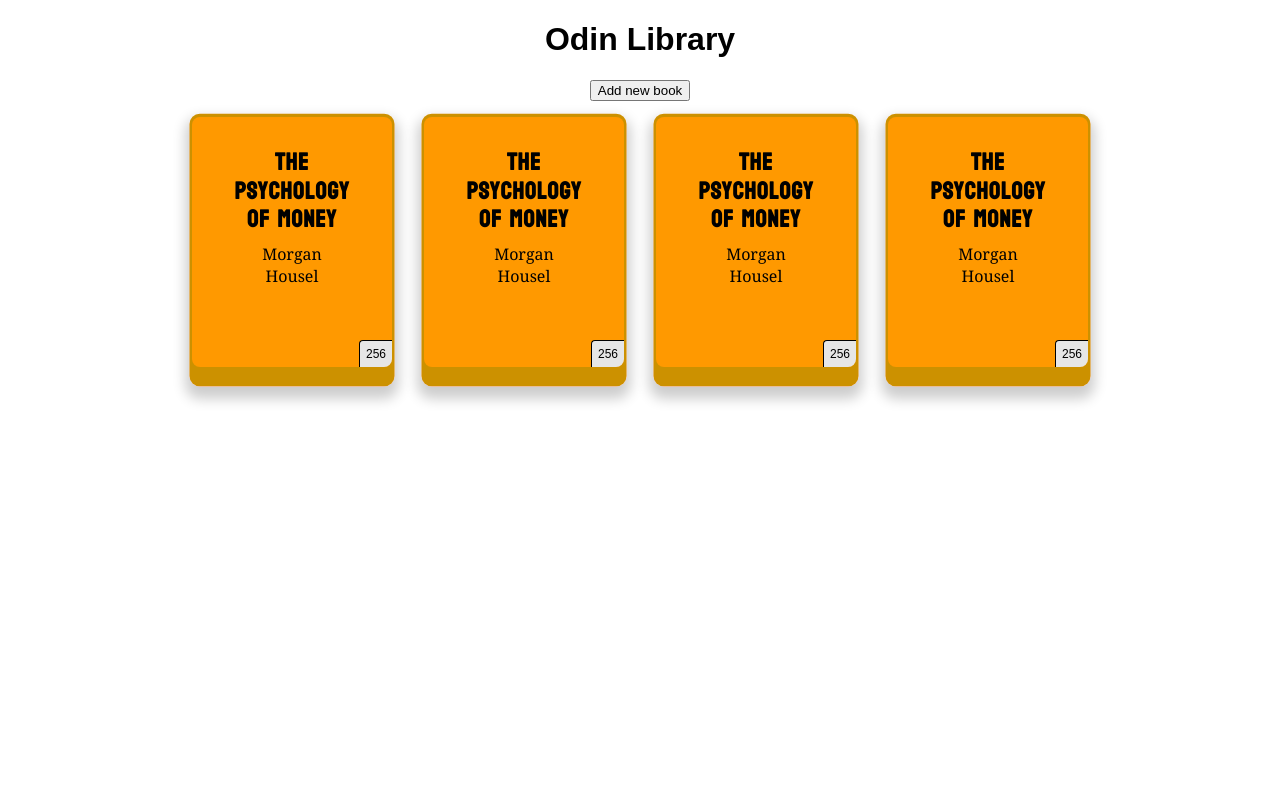
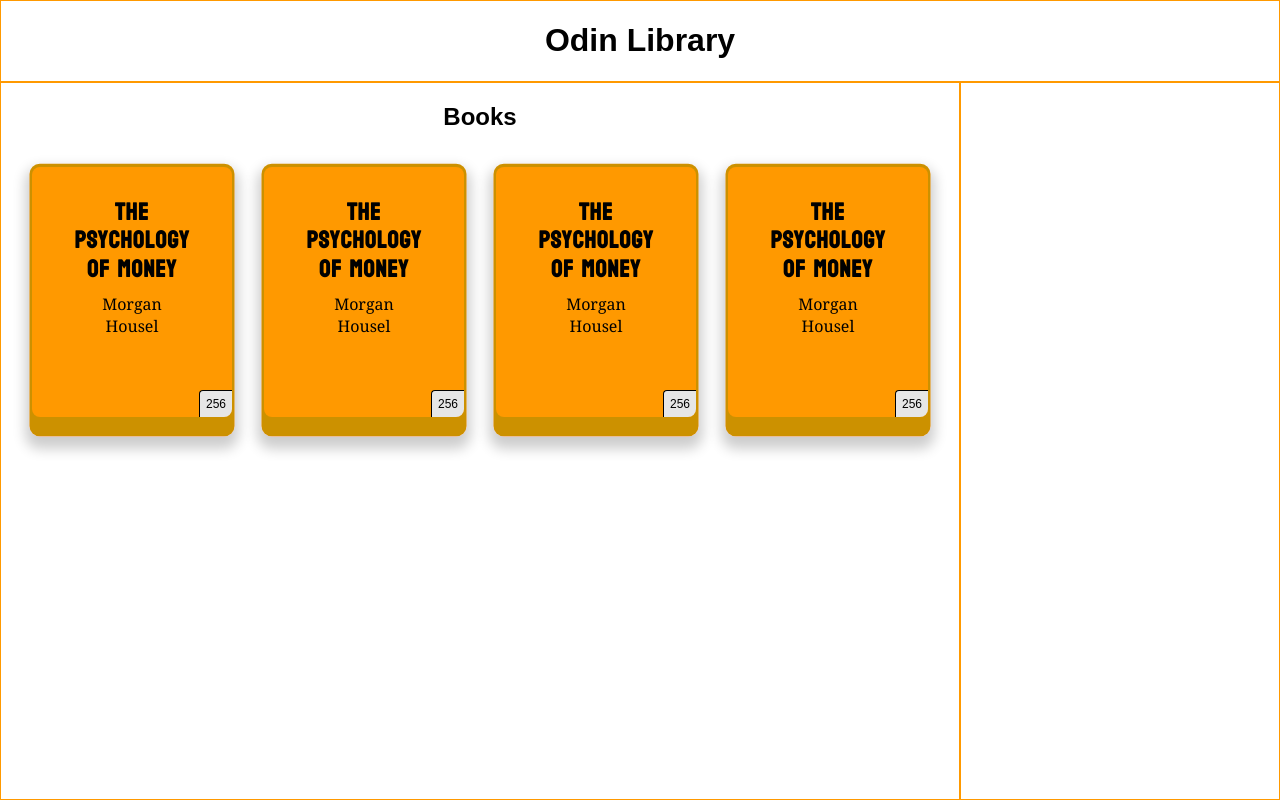
Before and after one commit to beansebrrr/library, a plain HTML site: page index.html in a window 1280 px wide. Drawn offline with Linux system fonts and the light colour scheme.

Commit message:
✨ Adjust elements to fit a sidebar

```diff
--- a/index.html
+++ b/index.html
@@ -13,7 +13,7 @@
     <h1>Odin Library</h1>
   </header>
   <main>
-    <button id="add-new-book">Add new book</button>
+    <h2>Books</h2>
     <section class="book-grid">
       <div class="book">
         <h3 class="book-title">The Psychology of Money</h3>
@@ -37,5 +37,8 @@
       </div>
     </section>
   </main>
+  <aside>
+
+  </aside>
 </body>
 </html>
--- a/styles.css
+++ b/styles.css
@@ -14,19 +14,33 @@ body {
   margin: 0;
   padding: 0;
   min-width: 100vw;
+  min-height: 100vh;
+  display: grid;
+  grid-template-columns: repeat(12, 1fr);
+  grid-template-rows: auto 1fr;
+  >* { border: #ff9900 solid 1px;}
 }
 
 h1 {
   text-align: center;
 }
 
+header {
+  grid-column: 1 / last;
+}
+
 main {
+  grid-column: span 9;
   display: flex;
   flex-direction: column;
   align-items: center;
   gap: 1rem;
 
   * { width: max-content; }
+}
+
+aside {
+  grid-column: span 3;
 }
 
 .book-grid {
```
